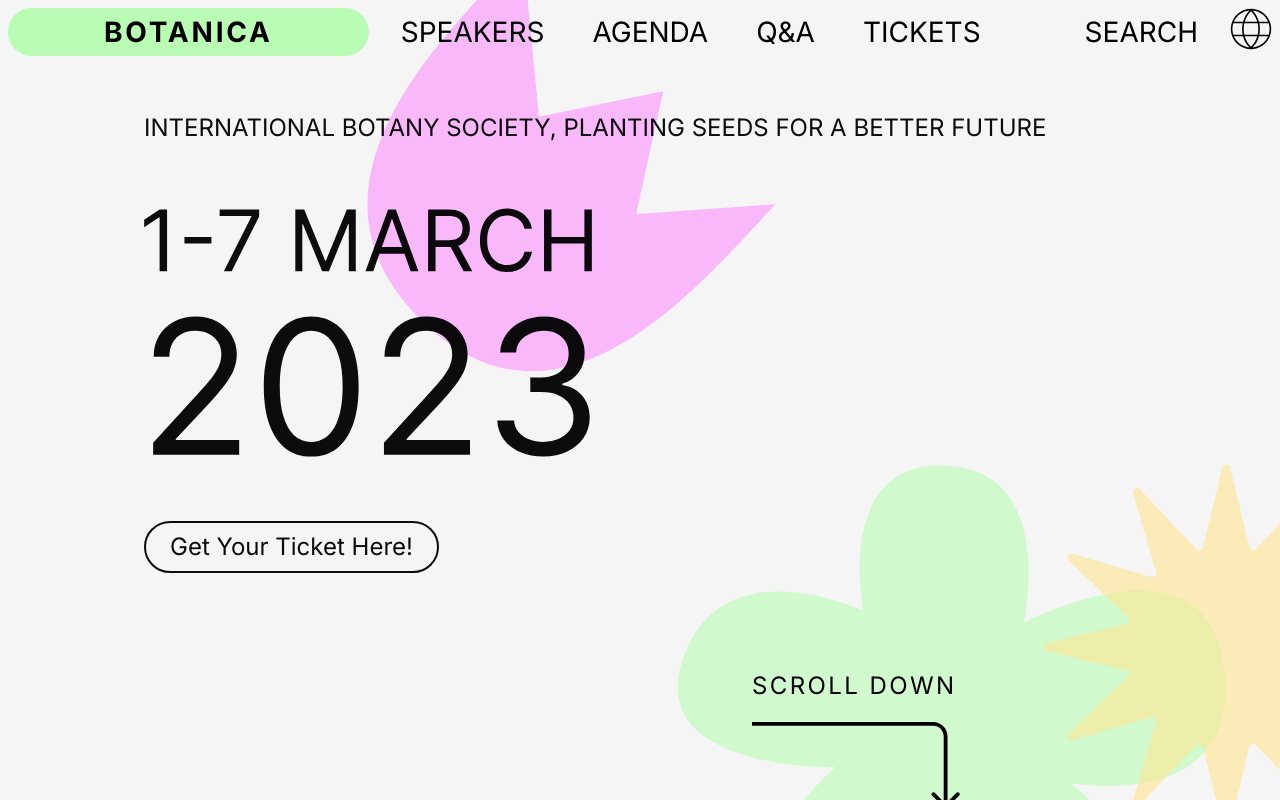
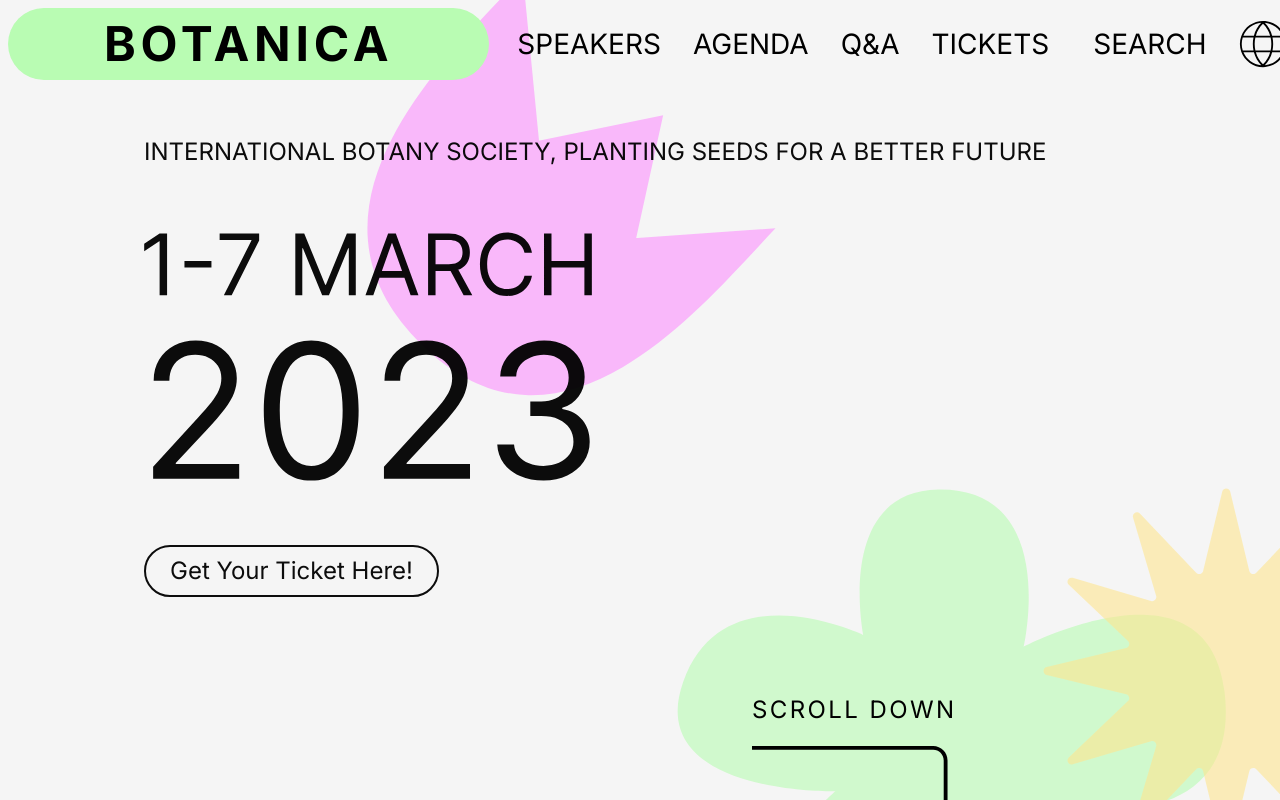
Before and after one commit to Michalgordon/Botanica, a React (Vite) app: page / in a window 1280 px wide. Shown: the top 800 px of the page. Built offline with nearby package versions, Linux system fonts and the light colour scheme.

Commit message:
added mobile nav bar

```diff
--- a/src/components/Navbar.jsx
+++ b/src/components/Navbar.jsx
@@ -1,49 +1,168 @@
-import React from "react";
+import React, { useState, useRef } from "react";
 import { Globe, HamburgerClosed } from "../assets";
-import { navbarItems } from "../constants";
+import { NAV_BAR_ITEMS, LANGUAGES } from "../constants";
+import { bool, func, object } from "prop-types";
+import { useEffect } from "react";
 
-const Navbar = () => {
+export const useOnClickOutside = (ref, handler) => {
+  useEffect(() => {
+    const listener = (event) => {
+      if (!ref.current || ref.current.contains(event.target)) {
+        return;
+      }
+      handler(event);
+    };
+    document.addEventListener("mousedown", listener);
+    return () => {
+      document.removeEventListener("mousedown", listener);
+    };
+  }, [ref, handler]);
+};
+const Burger = ({ open, setOpen }) => {
+  return (
+    <div>
+      <HamburgerClosed
+        className="fixed w-14 h-[46px] top-5 right-5"
+        open={open}
+        onClick={() => setOpen(!open)}
+      />
+    </div>
+  );
+};
+Burger.propTypes = {
+  open: bool.isRequired,
+  setOpen: func.isRequired,
+};
+
+const NavigationMenu = ({ open, setOpen }) => {
   function handleClick(navTo) {
+    setOpen(false);
     const element = document?.getElementById(navTo);
     element?.scrollIntoView({
       block: "start",
       behavior: "smooth",
     });
   }
+  NavigationMenu.propTypes = {
+    open: bool.isRequired,
+    setOpen: func.isRequired,
+  };
+  const NavigationMenuItem = ({ navbarItem }) => {
+    return (
+      <li
+        onClick={() => handleClick(navbarItem.navTo)}
+        className="list-none flex items-center gap-4 cursor-pointer uppercase md:text-base lg:text-3xl rounded-full sm:px-4 sm:hover:bg-white"
+      >
+        <navbarItem.svg className="sm:hidden w-8 stroke-black"></navbarItem.svg>
+        {navbarItem.title}
+      </li>
+    );
+  };
 
-  function botanica() {
-    return (
-      <div className="list-none flex items-center uppercase tracking-widest font-bold sm:text-2xl md:text-3xl rounded-full bg-green text-black px-24 py-2">
-        Botanica
+  NavigationMenuItem.propTypes = {
+    navbarItem: object.isRequired,
+  };
+
+  return (
+    <div>
+      <ul className="hidden sm:flex">
+        {NAV_BAR_ITEMS.map((navbarItem, index) => (
+          <NavigationMenuItem
+            navbarItem={navbarItem}
+            key={index}
+          ></NavigationMenuItem>
+        ))}
+      </ul>
+      <div
+        open={open}
+        className={`sm:hidden flex flex-col gap-24 bg-white border border-black rounded-l-4xl rounded-br-4xl  pt-20 pl-8 pr-20 pb-7 fixed top-0 right-0 transition-transform duration-300 ease-in-out  ${
+          open ? "translate-x-0	" : "translate-x-full"
+        }`}
+      >
+        <ul className="flex flex-col gap-4">
+          {NAV_BAR_ITEMS.map((navbarItem, index) => (
+            <NavigationMenuItem
+              navbarItem={navbarItem}
+              key={index}
+            ></NavigationMenuItem>
+          ))}
+        </ul>
+
+        <LanguageSelector />
       </div>
-    );
-  }
+    </div>
+  );
+};
+NavigationMenu.propTypes = {
+  open: bool.isRequired,
+};
+
+const LanguageSelector = () => {
+  const [selectedLanguage, setSelectedLanguage] = useState("english");
+
+  return (
+    <div>
+      <div className="sm:hidden flex gap-4 items-center">
+        <Globe className="w-[32px] h-[32px] fill-black" />
+        {LANGUAGES.map((language) => (
+          <button
+            className={`uppercase  ${
+              selectedLanguage === language.language
+                ? "underline underline-offset-4"
+                : ""
+            }`}
+            onClick={() => setSelectedLanguage(language.language)}
+            key={language.shortLanguage}
+          >
+            {" "}
+            {language.shortLanguage}
+          </button>
+        ))}
+      </div>
+      <div className="hidden sm:flex">
+        <Globe className="w-9 lg:w-12 fill-black" />
+      </div>
+    </div>
+  );
+};
+const Botanica = () => {
+  return (
+    <div className="list-none flex items-center uppercase tracking-widest font-bold  text-2xl sm:text-3xl lg:text-5xl rounded-full bg-green text-black px-24 py-3">
+      Botanica
+    </div>
+  );
+};
+
+const Navbar = () => {
+  const [open, setOpen] = useState(false);
+  const node = useRef();
+  useOnClickOutside(node, () => setOpen(false));
 
   return (
     <nav className="relative z-20 w-full p-5 md:p-2 placeholder-opacity-95">
       <div className="flex sm:hidden w-full justify-between">
-        {botanica()}
-        <HamburgerClosed className="fixed w-[48px] top-5 right-5 "></HamburgerClosed>
+        <Botanica />
+
+        <div ref={node}>
+          <NavigationMenu open={open} setOpen={setOpen}></NavigationMenu>
+          <Burger
+            open={open}
+            setOpen={setOpen}
+            className="fixed w-[48px] top-5 right-5 "
+          ></Burger>
+        </div>
       </div>
 
-      <div className="hidden sm:flex w-full gap-4">
-        <ul className="flex w-full gap-4">
-          {botanica()}
+      <div className="hidden sm:flex w-full">
+        <ul className="flex w-full sm:gap-8 md:gap-3 items-center">
+          <Botanica />
+          <NavigationMenu open={false} setOpen={setOpen}></NavigationMenu>
 
-          {navbarItems.map((navbarItem) => (
-            <li
-              key={navbarItem.title}
-              onClick={() => handleClick(navbarItem.navTo)}
-              className="list-none flex items-center cursor-pointer uppercase sm:text-base md:text-3xl rounded-full px-4 hover:bg-white"
-            >
-              {navbarItem.title}
-            </li>
-          ))}
-          <ul className="list-none flex  gap-4 ml-auto">
-            <li className="list-none flex items-center cursor-pointer uppercase sm:text-base md:text-3xl rounded-full px-4 hover:bg-white">
+          <ul className="list-none flex gap-4 ml-auto">
+            <li className="list-none flex items-center cursor-pointer uppercase md:text-base lg:text-3xl rounded-full px-4 hover:bg-white">
               Search
             </li>
-            <Globe className="w-[42px] h-[42px] fill-black" />
+            <LanguageSelector />
           </ul>
         </ul>
       </div>
--- a/src/constants/index.js
+++ b/src/constants/index.js
@@ -1,22 +1,36 @@
-export const navbarItems=[
+import { Agenda, MsgBubble, QuestionMark, Ticket } from "../assets";
+
+export const NAV_BAR_ITEMS=[
   {
     title: "speakers",
-    navTo: "speakers"
+    navTo: "speakers",
+    svg: MsgBubble
   },
   {
     title: "agenda",
-    navTo: "agenda"
+    navTo: "agenda",
+    svg: Agenda
+
   },
   {
     title: "q&a",
-    navTo: "qa"
+    navTo: "qa",
+    svg: QuestionMark
+
   },
   {
     title: "tickets",
-    navTo: "tickets"
+    navTo: "tickets",
+    svg: Ticket
+
   },
+]
+export const LANGUAGES = [
+  {language: 'english', shortLanguage: 'en'},
+  {language: 'french', shortLanguage: 'fr'},
+  { language: 'spanish', shortLanguage:'es'}
+]
 
-]
 export const ticketTypes = [
     {
       type: "bud",
--- a/tailwind.config.js
+++ b/tailwind.config.js
@@ -48,6 +48,9 @@ module.exports = {
       lg: "1200px",
       xl: "1700px",
     },
+    borderRadius:{
+      '4xl': "32px"
+    }
   },
   },
   plugins: [],
```
